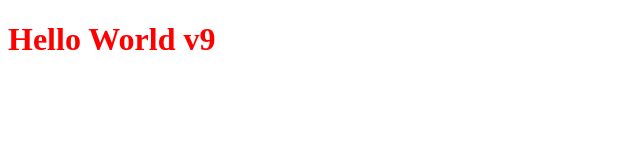
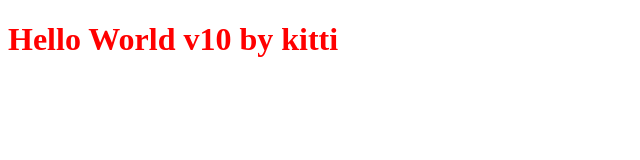
Before and after one commit to kittitoom09/learn-git, a plain HTML site: page index.html in a window 1280 px wide. Shown: the whole page, without its empty margins (0-640 px from the left). Drawn offline with Linux system fonts and the light colour scheme.

Commit message:
v10 by kitti

```diff
--- a/index.html
+++ b/index.html
@@ -7,6 +7,6 @@
     <title>Document</title>
 </head>
 <body>
-    <h1 class="title">Hello World v9</h1>
+    <h1 class="title">Hello World v10 by kitti</h1>
 </body>
 </html>
```
